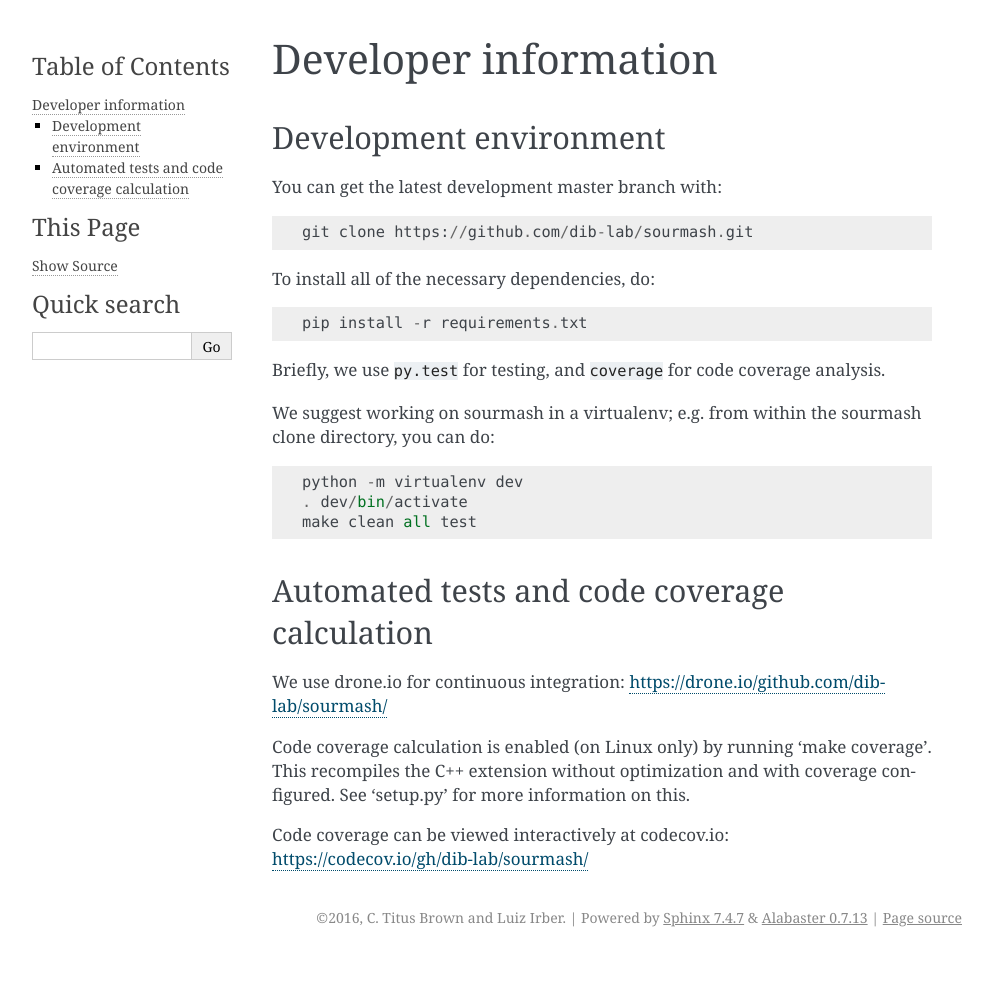
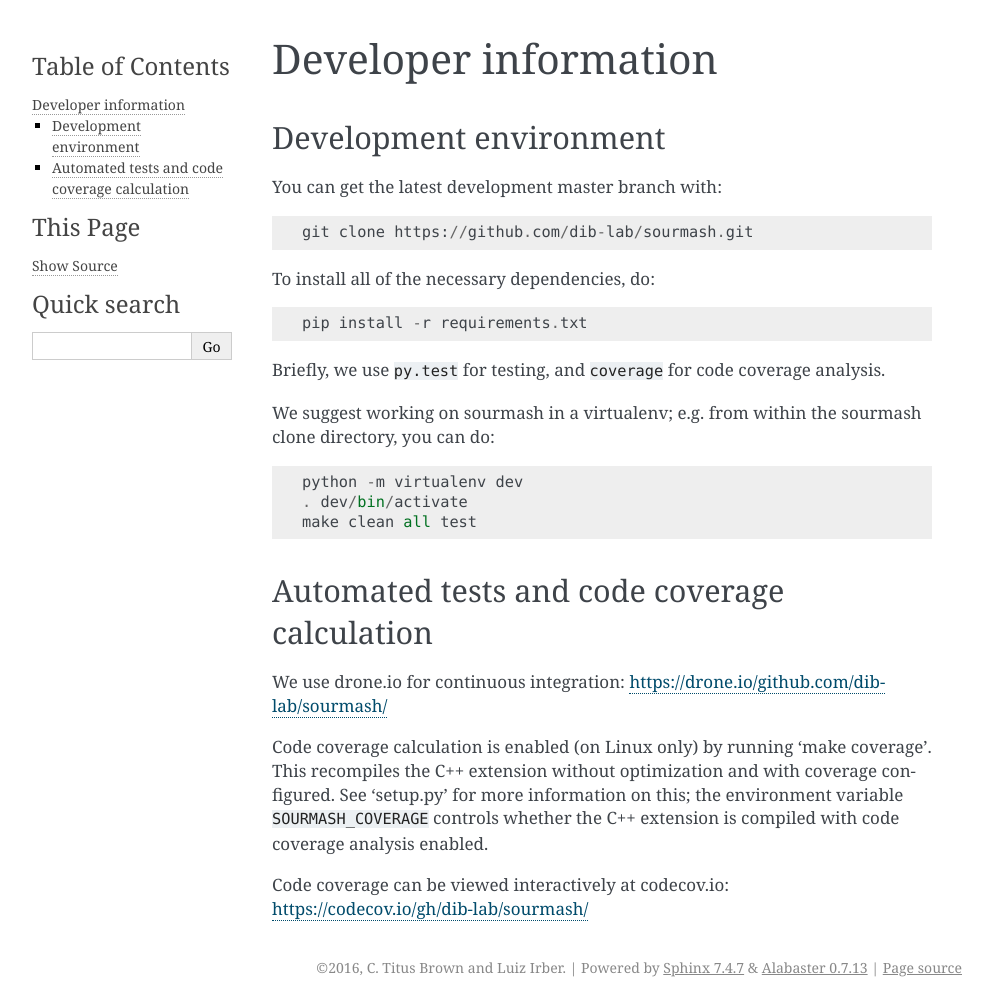
Before and after one commit to sourmash-bio/sourmash, a Sphinx documentation site: the page built from doc/developer.rst, in a window 1280 px wide. Shown: the whole page, without its empty margins (148-1141 px from the left). Built offline with Sphinx 7.4.7, drawn with Linux system fonts in a browser that asks for light colours; before the commit the page ends 957 px from its top, so only the background shows below that.

Commit message:
add SOURMASH_COVERAGE info

```diff
--- a/doc/developer.rst
+++ b/doc/developer.rst
@@ -32,7 +32,9 @@ https://drone.io/github.com/dib-lab/sourmash/
 Code coverage calculation is enabled (on Linux only) by running
 'make coverage'.  This recompiles the C++ extension without
 optimization and with coverage configured.  See 'setup.py' for
-more information on this.
+more information on this; the environment variable
+``SOURMASH_COVERAGE`` controls whether the C++ extension is
+compiled with code coverage analysis enabled.
 
 Code coverage can be viewed interactively at codecov.io:
 https://codecov.io/gh/dib-lab/sourmash/
```
